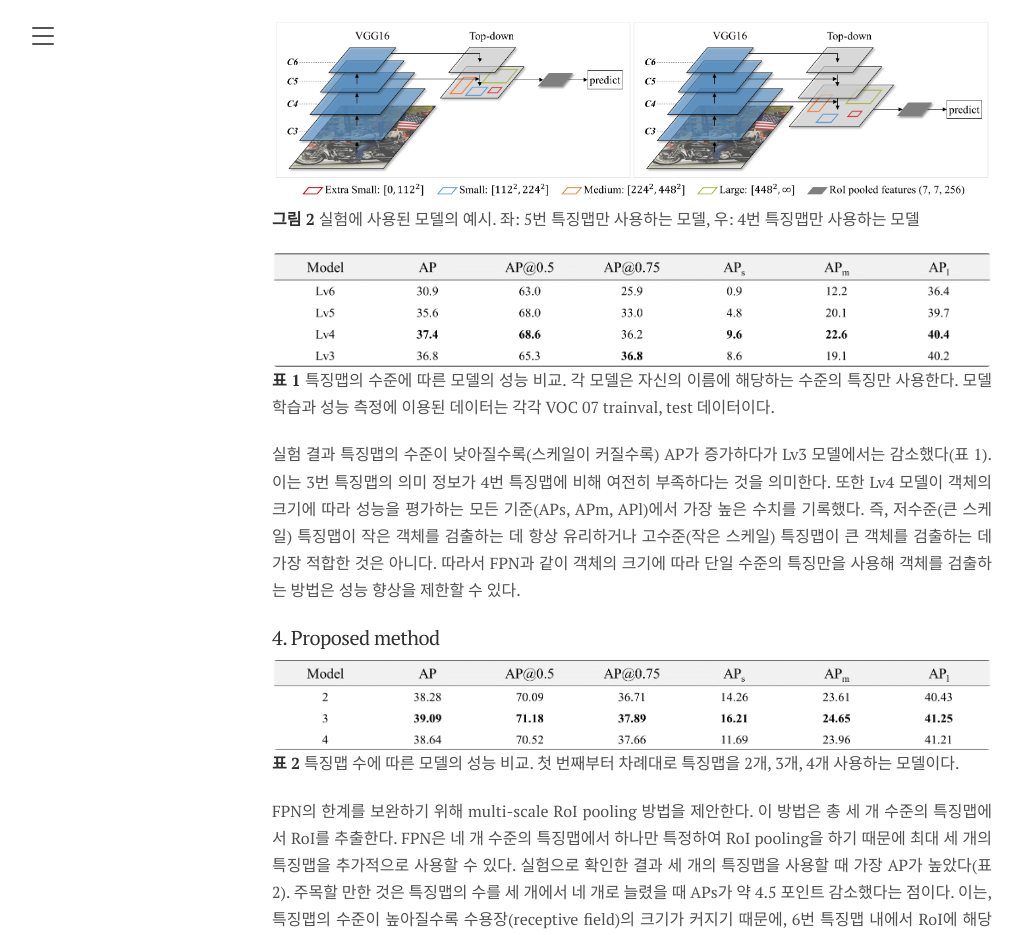
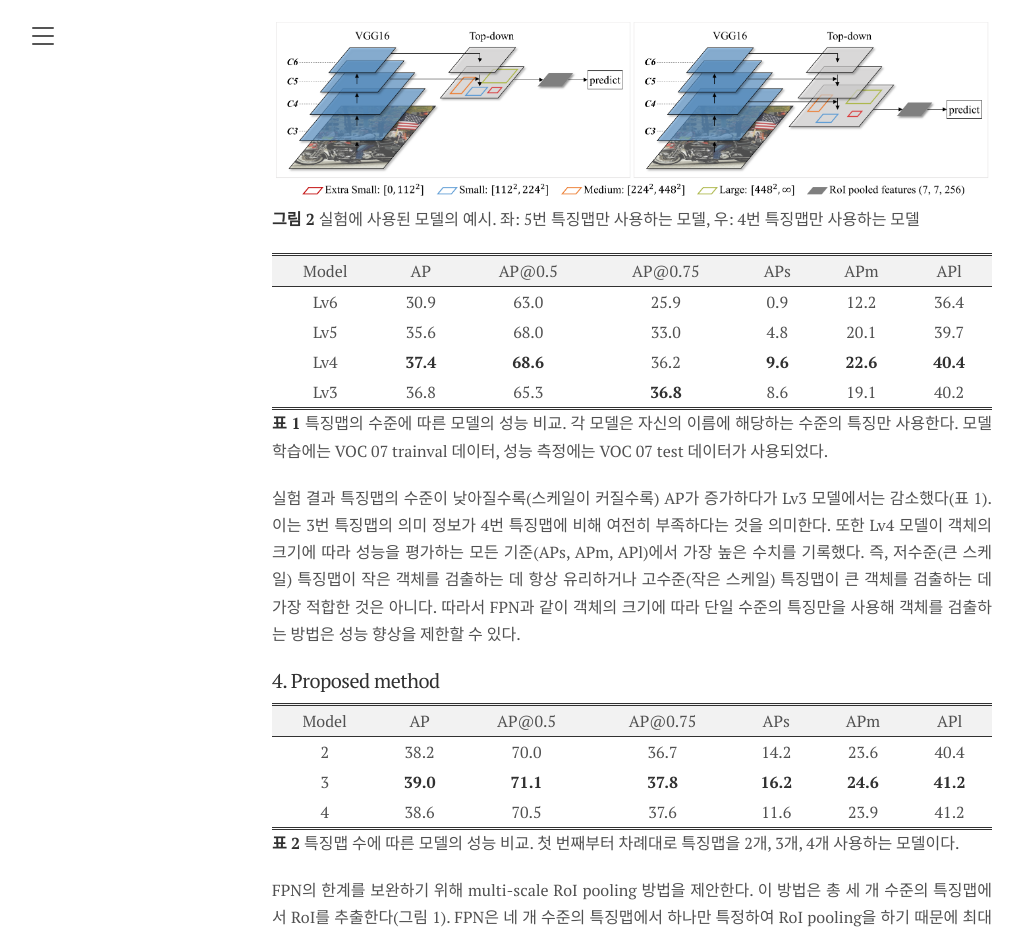
Before and after one commit to stnamjef/stnamjef.github.io, a Jekyll site: the page built from _posts/2021-06-23-Improving-feature-pyramid-network-with-multi-scale-roi-pooling.md, in a window 1280 px wide and 1400 px high, scrolled down 1099 px. Shown: the top 935 px of the window, without its empty margins (8-1031 px from the left). Built offline with Jekyll 4.4.1, drawn with Linux system fonts in a browser that asks for light colours; nearby versions of some CDN libraries; some of the changed text lies outside the part shown.

Commit message:
modified

```diff
--- a/_posts/2021-06-23-Improving-feature-pyramid-network-with-multi-scale-roi-pooling.md
+++ b/_posts/2021-06-23-Improving-feature-pyramid-network-with-multi-scale-roi-pooling.md
@@ -1,6 +1,6 @@
 ---
 layout: post
-title: Improving Feature Pyramid Network with Multi-Scale RoI pooling
+title: Improving Feature Pyramid Network with Multi-Scale RoI Pooling
 categories: ['project']
 ---
 
@@ -15,8 +15,7 @@ Feature Pyramid Network(FPN)는 고수준 특징맵(feature map)과 저수준
 <p class=img>
     <img src="/public/img/fpn_roi_pooling.png"/>
 </p>
-
-**그림 1** FPN, FPN+의 전체 구조. FPN+는 본 연구에서 제안하는 모델이다. FPN은 객체의 크기에 따라 단일수준의 특징맵에서 RoI를 추출하여 객체를 검출한다(그림 오른쪽 상단). FPN+는 세 가지 수준의 특징맵에서 RoI를 추출하고 이를 하나로 합하여 객체를 검출한다(그림 오른쪽 하단). 예를 들어, 이미지 내 바이크를 검출할 때 FPN은 6번 특징맵에서만 RoI를 추출하는 반면, FPN+는 6번, 5번, 4번 특징맵에서 RoI를 추출한다.
+**그림 1** FPN, FPN+의 전체 구조. FPN+는 본 연구에서 제안하는 모델이다. FPN은 객체의 크기에 따라 단일수준의 특징맵에서 RoI를 추출하여 객체를 검출한다(그림 오른쪽 상단). FPN+는 세 개 수준의 특징맵에서 RoI를 추출하고 이를 하나로 합하여 객체를 검출한다(그림 오른쪽 하단). 예를 들어, 이미지 내 바이크를 검출할 때 FPN은 6번 특징맵에서만 RoI를 추출하는 반면, FPN+는 6번, 5번, 4번 특징맵에서 RoI를 추출한다.
 
 #### 3. Drawbacks of Feature Pyramid Network
 
@@ -28,23 +27,29 @@ FPN은 top-down 구조를 적용해 저수준 특징맵의 의미 정보를 강
 
 **그림 2** 실험에 사용된 모델의 예시. 좌: 5번 특징맵만 사용하는 모델, 우: 4번 특징맵만 사용하는 모델
 
-<p class=img>
-    <img src="/public/img/fpn_results1.png"/>
-</p>
+| Model |    AP    |  AP@0.5  | AP@0.75  |   APs   |   APm    |   APl    |
+| :---: | :------: | :------: | :------: | :-----: | :------: | :------: |
+|  Lv6  |   30.9   |   63.0   |   25.9   |   0.9   |   12.2   |   36.4   |
+|  Lv5  |   35.6   |   68.0   |   33.0   |   4.8   |   20.1   |   39.7   |
+|  Lv4  | **37.4** | **68.6** |   36.2   | **9.6** | **22.6** | **40.4** |
+|  Lv3  |   36.8   |   65.3   | **36.8** |   8.6   |   19.1   |   40.2   |
 
-**표 1** 특징맵의 수준에 따른 모델의 성능 비교. 각 모델은 자신의 이름에 해당하는 수준의 특징만 사용한다. 모델 학습과 성능 측정에 이용된 데이터는 각각 VOC 07 trainval, test 데이터이다.
+**표 1** 특징맵의 수준에 따른 모델의 성능 비교. 각 모델은 자신의 이름에 해당하는 수준의 특징만 사용한다. 모델 학습에는 VOC 07 trainval 데이터, 성능 측정에는 VOC 07 test 데이터가 사용되었다.
 
 실험 결과 특징맵의 수준이 낮아질수록(스케일이 커질수록) AP가 증가하다가 Lv3 모델에서는 감소했다(표 1). 이는 3번 특징맵의 의미 정보가 4번 특징맵에 비해 여전히 부족하다는 것을 의미한다. 또한 Lv4 모델이 객체의 크기에 따라 성능을 평가하는 모든 기준(APs, APm, APl)에서 가장 높은 수치를 기록했다. 즉, 저수준(큰 스케일) 특징맵이 작은 객체를 검출하는 데 항상 유리하거나 고수준(작은 스케일) 특징맵이 큰 객체를 검출하는 데 가장 적합한 것은 아니다. 따라서 FPN과 같이 객체의 크기에 따라 단일 수준의 특징만을 사용해 객체를 검출하는 방법은 성능 향상을 제한할 수 있다.
 
 #### 4. Proposed method
 
-<p class=img>
-    <img src="/public/img/fpn_results2.png"/>
-</p>
+| Model |    AP    |  AP@0.5  | AP@0.75  |   APs    |   APm    |   APl    |
+| :---: | :------: | :------: | :------: | :------: | :------: | :------: |
+|   2   |   38.2   |   70.0   |   36.7   |   14.2   |   23.6   |   40.4   |
+|   3   | **39.0** | **71.1** | **37.8** | **16.2** | **24.6** | **41.2** |
+|   4   |   38.6   |   70.5   |   37.6   |   11.6   |   23.9   |   41.2   |
+
 
 **표 2** 특징맵 수에 따른 모델의 성능 비교. 첫 번째부터 차례대로 특징맵을 2개, 3개, 4개 사용하는 모델이다.
 
-FPN의 한계를 보완하기 위해 multi-scale RoI pooling 방법을 제안한다. 이 방법은 총 세 개 수준의 특징맵에서 RoI를 추출한다. FPN은 네 개 수준의 특징맵에서 하나만 특정하여 RoI pooling을 하기 때문에 최대 세 개의 특징맵을 추가적으로 사용할 수 있다. 실험으로 확인한 결과 세 개의 특징맵을 사용할 때 가장 AP가 높았다(표 2). 주목할 만한 것은 특징맵의 수를 세 개에서 네 개로 늘렸을 때 APs가 약 4.5 포인트 감소했다는 점이다. 이는, 특징맵의 수준이 높아질수록 수용장(receptive field)의 크기가 커지기 때문에, 6번 특징맵 내에서 RoI에 해당하는 영역이 불필요한 문맥정보를 포함하여 생긴 결과라고 추론할 수 있다(그림 3).
+FPN의 한계를 보완하기 위해 multi-scale RoI pooling 방법을 제안한다. 이 방법은 총 세 개 수준의 특징맵에서 RoI를 추출한다(그림 1). FPN은 네 개 수준의 특징맵에서 하나만 특정하여 RoI pooling을 하기 때문에 최대 세 개의 특징맵을 추가적으로 사용할 수 있다. 실험 결과 세 개의 특징맵을 사용할 때 가장 AP가 높았다(표 2). 주목할 만한 것은 특징맵의 수를 세 개에서 네 개로 늘렸을 때 APs가 약 4.5 포인트 감소했다는 점이다. 이는, 특징맵의 수준이 높아질수록 수용장(receptive field)의 크기가 커지기 때문에, 6번 특징맵 내에서 RoI에 해당하는 영역이 불필요한 문맥정보를 포함하여 생긴 결과라고 추론할 수 있다(그림 3).
 
 <p class=img>
     <img src="/public/img/fpn_features_small_object.png"/>
@@ -56,9 +61,78 @@ FPN의 한계를 보완하기 위해 multi-scale RoI pooling 방법을 제안한
 
 ##### 5.1. Detection results
 
-<p class=img>
-    <img src="/public/img/fpn_results3.png"/>
-</p>
+<table>
+    <tr>
+        <th>Test data</th>
+        <th>Train data</th>
+        <th>Model</th>
+        <th>AP</th>
+        <th>AP@0.5</th>
+        <th>AP@0.75</th>
+        <th>APs</th>
+        <th>APm</th>
+        <th>APl</th>
+    </tr>
+    <tr>
+        <td rowspan="4">VOC 07 <br> test</td>
+        <td rowspan="2">VOC 07 <br> trainval</td>
+        <td>FPN</td>
+        <td border="3">36.2</td>
+        <td>68.9</td>
+        <td>33.9</td>
+        <td><strong>18.0</strong></td>
+        <td>22.9</td>
+        <td>37.8</td>
+    </tr>
+    <tr>
+        <td>FPN+</td>
+        <td><strong>39.0</strong></td>
+        <td><strong>71.1</strong></td>
+        <td><strong>37.8</strong></td>
+        <td>16.2</td>
+        <td><strong>24.6</strong></td>
+        <td><strong>41.2</strong></td>
+    </tr>
+    <tr>
+        <td rowspan="2">VOC 07 + 12 <br> trainval</td>
+        <td>FPN</td>
+        <td>43.6</td>
+        <td>75.4</td>
+        <td>44.7</td>
+        <td><strong>18.3</strong></td>
+        <td>28.9</td>
+        <td>45.4</td>
+    </tr>
+    <tr>
+        <td>FPN+</td>
+        <td><strong>45.3</strong></td>
+        <td><strong>76.0</strong></td>
+        <td><strong>47.3</strong></td>
+        <td>18.0</td>
+        <td><strong>30.6</strong></td>
+        <td><strong>47.5</strong></td>
+    </tr>
+    <tr>
+        <td rowspan="2">COCO 17 <br> train</td>
+        <td rowspan="2">COCO 17 <br> val</td>
+        <td>FPN</td>
+        <td>22.4</td>
+        <td>40.5</td>
+        <td>22.9</td>
+        <td>10.9</td>
+        <td>25.9</td>
+        <td>30.0</td>
+    </tr>
+    <tr>
+        <td>FPN+</td>
+        <td><strong>23.5</strong></td>
+        <td><strong>41.6</strong></td>
+        <td><strong>24.0</strong></td>
+        <td><strong>11.0</strong></td>
+        <td><strong>26.5</strong></td>
+        <td><strong>32.5</strong></td>
+    </tr>
+</table>
 
 **표 3** FPN, FPN+의 성능 측정 결과
 
@@ -69,13 +143,13 @@ VOC 07 데이터로 평가했을 때 FPN+가 APs를 제외한 모든 지표에
 <p class=img>
     <img src="/public/img/fpn_gradcam.png"/>
 </p>
+**그림 4** FPN, FPN+의 Grad-CAM(gradient-weighted class activation map). 1행: FPN, 2행: FPN+.
 
-**그림 4** Grad-CAM of FPN (the first row) and FPN+ (the second row).  Grad-CAM shows which part of feature maps contribute the most to detect objects. FPN+ allows more levels of features to contribute to large-sized object detection.
+Grad-CAM은 객체를 검출하는 데 각 특징맵의 어떤 부분이 기여했는지를 보여준다. FPN은 단일 수준의 특징맵만 사용하여 객체를 검출하는 반면, FPN+는 세 개 수준의 특징맵을 사용하여 객체를 검출한다(그림 4).
 
-#### 3. FPN+ detection examples
+#### 6. FPN+ detection examples
 
 <p class=img>
     <img src="/public/img/fpn_detection_examples.png"/>
 </p>
-
-**그림 5** Examples of detection results on PASCAL VOC 2007 test data using FPN+. The model was trained on VOC 2007, 2012 trainval datasets combined, and a score thresh was 0.6.
+**그림 5** FPN+의 객체 검출 예시. 모델 학습에는 VOC 07 + 12 trainval 데이터, 테스트에는 VOC 07 test 데이터가 사용되었다. Confidence score threshold는 0.6이다.
```
